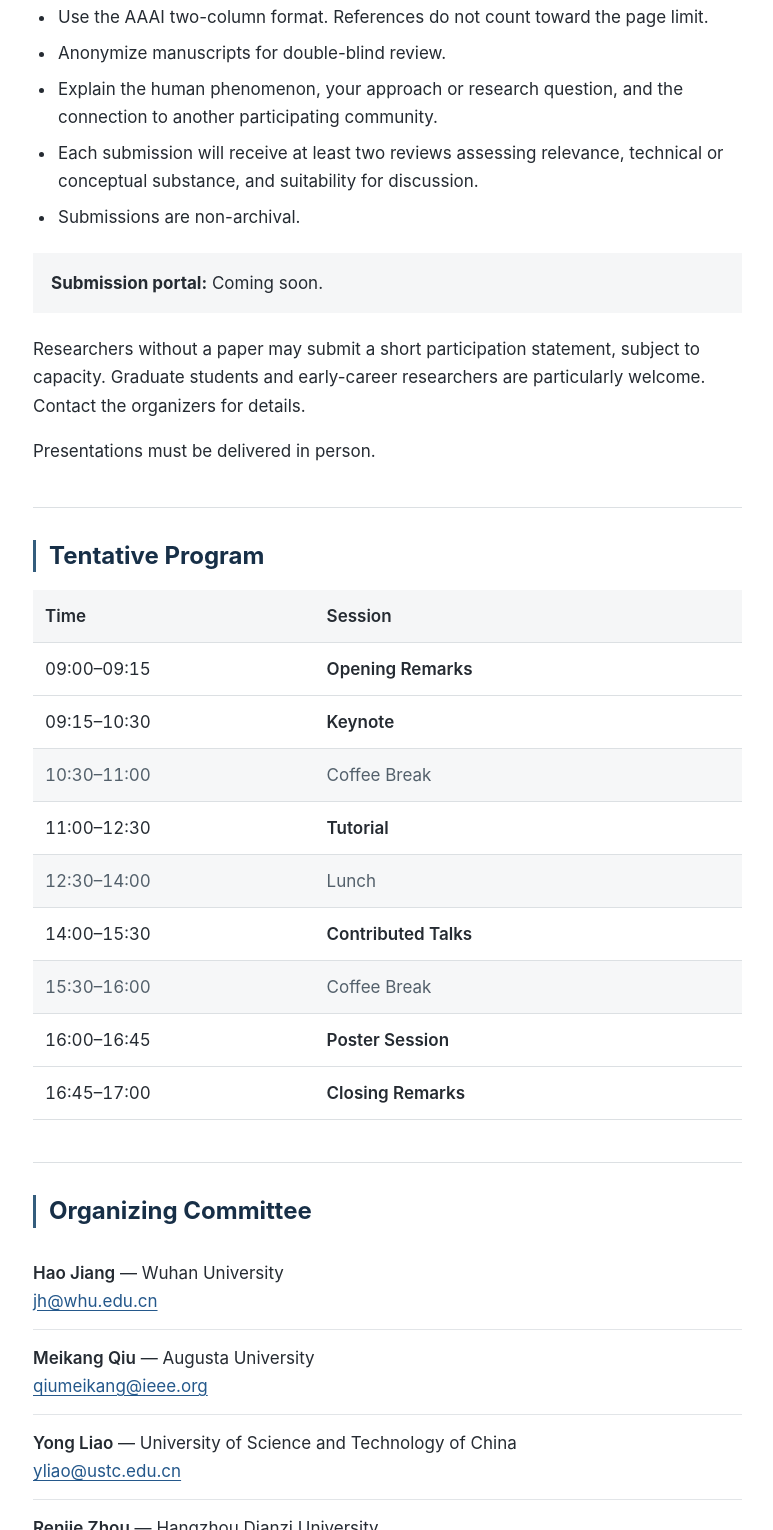
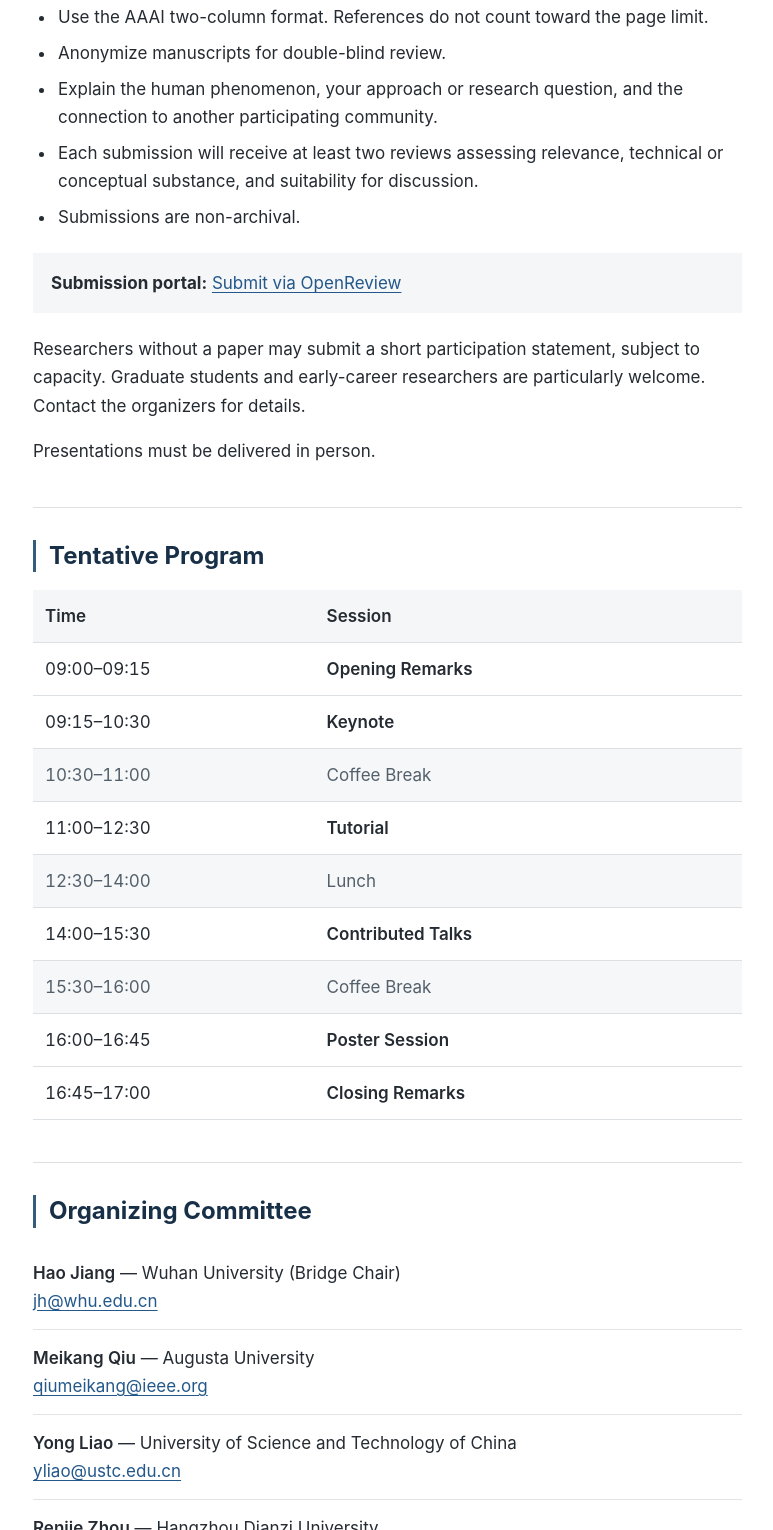
Before and after one commit to cog2soc/cog2soc.github.io, a plain HTML site: page index.html in a window 1280 px wide. Shown: the part 1137-2667 px from the top of the page, without its empty margins (87-860 px from the left). Drawn offline with Linux system fonts and the light colour scheme.

Commit message:
Add files via upload

```diff
--- a/index.html
+++ b/index.html
@@ -95,7 +95,7 @@ footer{border-top:1px solid #cbd1d6;padding-top:20px;font-size:17px}
 <li>Each submission will receive at least two reviews assessing relevance, technical or conceptual substance, and suitability for discussion.</li>
 <li>Submissions are non-archival.</li>
 </ul>
-<div class="submission-status"><p><strong>Submission portal:</strong> Coming soon.</p></div>
+<div class="submission-status"><p><strong>Submission portal:</strong> <a href="https://openreview.net/group?id=AAAI.org/2027/Bridge/Cog2Soc">Submit via OpenReview</a></p></div>
 <p>Researchers without a paper may submit a short participation statement, subject to capacity. Graduate students and early-career researchers are particularly welcome. Contact the organizers for details.</p>
 <p>Presentations must be delivered in person.</p>
 </section>
@@ -119,7 +119,7 @@ footer{border-top:1px solid #cbd1d6;padding-top:20px;font-size:17px}
 <section id="organizers">
 <h2>Organizing Committee</h2>
 <ul class="organizers">
-<li><strong>Hao Jiang</strong> — Wuhan University<br><a href="mailto:jh@whu.edu.cn">jh@whu.edu.cn</a></li>
+<li><strong>Hao Jiang</strong> — Wuhan University (Bridge Chair)<br><a href="mailto:jh@whu.edu.cn">jh@whu.edu.cn</a></li>
 <li><strong>Meikang Qiu</strong> — Augusta University<br><a href="mailto:qiumeikang@ieee.org">qiumeikang@ieee.org</a></li>
 <li><strong>Yong Liao</strong> — University of Science and Technology of China<br><a href="mailto:yliao@ustc.edu.cn">yliao@ustc.edu.cn</a></li>
 <li><strong>Renjie Zhou</strong> — Hangzhou Dianzi University<br><a href="mailto:rjzhou@hdu.edu.cn">rjzhou@hdu.edu.cn</a></li>
```
